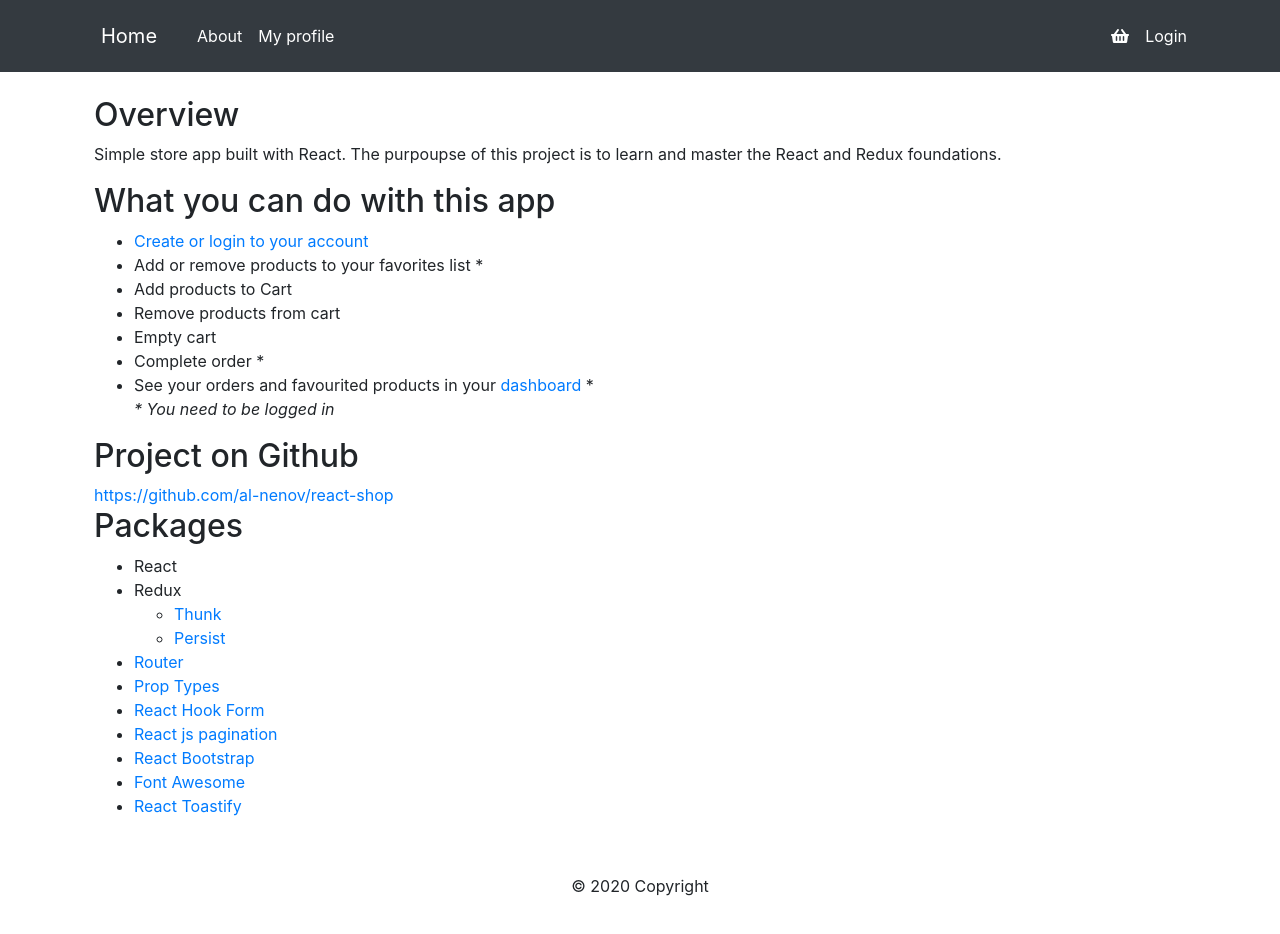
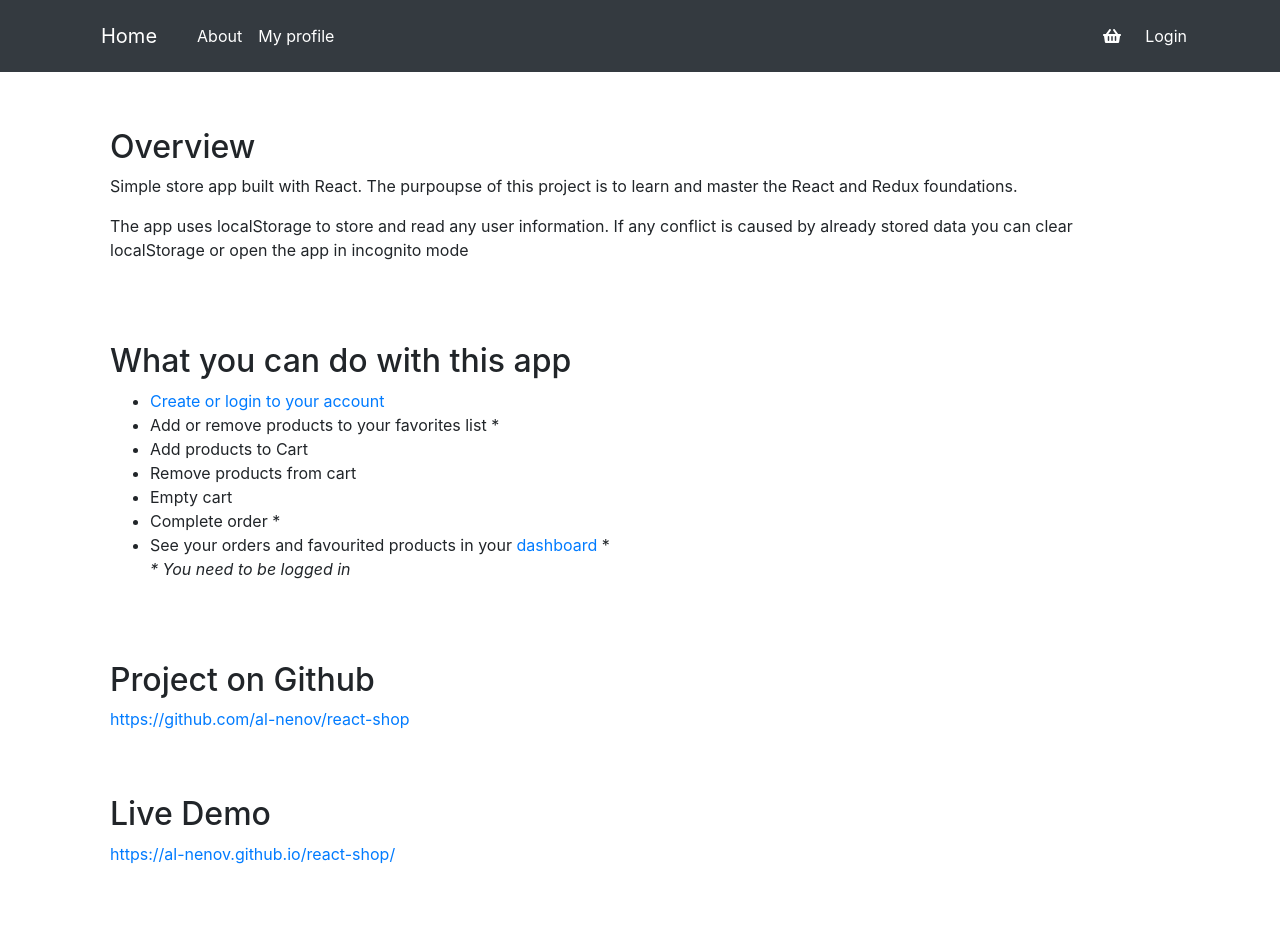
Before and after one commit to al-nenov/al-nenov, a React (Create React App) app: page /about in a window 1280 px wide. Shown: the top 934 px of the page. Built offline with nearby package versions, Linux system fonts and the light colour scheme.

Commit message:
Design changes

```diff
--- a/public/index.html
+++ b/public/index.html
@@ -24,7 +24,7 @@
       work correctly both with client-side routing and a non-root public URL.
       Learn how to configure a non-root public URL by running `npm run build`.
     -->
-    <title>React App</title>
+    <title>React Demo Store</title>
   </head>
   <body>
     <noscript>You need to enable JavaScript to run this app.</noscript>
--- a/src/assets/css/App.scss
+++ b/src/assets/css/App.scss
@@ -6,5 +6,6 @@
 
 @import './product';
 @import './nav';
+@import './pages';
 
 @import "node_modules/bootstrap/scss/bootstrap";
--- a/src/assets/css/_nav.scss
+++ b/src/assets/css/_nav.scss
@@ -1,22 +1,25 @@
 nav.navbar {
     &.navbar-dark {
         a, .navbar-nav .nav-link {
-            color: white;
+            color: $white;
             &:hover {
                 opacity: .8;
             }
         }
     }
+    .navbar-collapse {
+        text-align: right;
+    }
+
     .cart-items {
         position: relative;
         .cart-items_counter {
             height: 1rem;
             width: 1rem;
-            background-color: #FF005E;
+            background-color: $danger;
             border-radius: 50%;
             text-align: center;
             line-height: 1rem;
-            right: .25rem;
             top: .25rem;
             position: absolute;
         }
--- /dev/null
+++ b/src/assets/css/_pages.scss
@@ -0,0 +1,7 @@
+.page {
+    &.about-page {
+        section {
+            padding: 2rem 1rem;
+        }
+    }
+}
--- a/src/components/About.js
+++ b/src/components/About.js
@@ -4,18 +4,22 @@ import {Link} from 'react-router-dom';
 function About() {
     return (
         <div className="page about-page">
-            <div className="section">
+            <section>
                 <h2>Overview</h2>
                 <p>
                     Simple store app built with React.
                     The purpoupse of this project is to learn and master the React and Redux foundations.
                 </p>
-            </div>
+                <p>
+                    The app uses localStorage to store and read any user information.
+                    If any conflict is caused by already stored data you can clear localStorage or open the app in incognito mode
+                </p>
+            </section>
 
-            <div className="section">
+            <section>
                 <h2>What you can do with this app</h2>
                 <ul>
-                    <li><Link to="/login" target="blank">Create or login to your account</Link></li>
+                    <li><Link to="/login">Create or login to your account</Link></li>
                     <li>Add or remove products to your favorites list *</li>
                     <li>Add products to Cart</li>
                     <li>Remove products from cart</li>
@@ -24,14 +28,19 @@ function About() {
                     <li>See your orders and favourited products in your <Link to="/dashboard">dashboard</Link> *</li>
                     <span className="font-italic">* You need to be logged in</span>
                 </ul>
-            </div>
+            </section>
 
-            <div className="section">
+            <section>
                 <h2>Project on Github</h2>
-                <a href="https://github.com/al-nenov/react-shop">https://github.com/al-nenov/react-shop</a>
-            </div>
+                <a href="https://github.com/al-nenov/react-shop" target="_blank" rel="noopener noreferrer">https://github.com/al-nenov/react-shop</a>
+            </section>
 
-            <div className="section">
+            <section>
+                <h2>Live Demo</h2>
+                <a href="https://al-nenov.github.io/react-shop/" target="_blank" rel="noopener noreferrer">https://al-nenov.github.io/react-shop/</a>
+            </section>
+
+            <section>
                 <h2>Packages</h2>
                 <ul>
                     <li>React</li>
@@ -48,7 +57,7 @@ function About() {
                     <li><a href="https://www.npmjs.com/package/@fortawesome/react-fontawesome" target="_blank" rel="noopener noreferrer">Font Awesome</a></li>
                     <li><a href="https://www.npmjs.com/package/react-toastify" target="_blank" rel="noopener noreferrer">React Toastify</a></li>
                 </ul>
-            </div>
+            </section>
 
 
 
--- a/src/components/Header.js
+++ b/src/components/Header.js
@@ -35,7 +35,7 @@ function Header() {
                         <NavLink className="nav-link" to="/dashboard">My profile</NavLink>
                     </Nav>
                     <Nav className="justify-content-end">
-                        <NavLink className="nav-link cart-items" to="/cart">
+                        <NavLink className="nav-link cart-items mr-2" to="/cart">
                             <FontAwesomeIcon icon="shopping-basket"/>
                             {cartItemsCounter}
                         </NavLink>
--- a/src/index.js
+++ b/src/index.js
@@ -1,4 +1,3 @@
-// Import Bootstrap CSS
 import 'bootstrap/dist/css/bootstrap.min.css';
 import React from 'react';
 import ReactDOM from 'react-dom';
```
